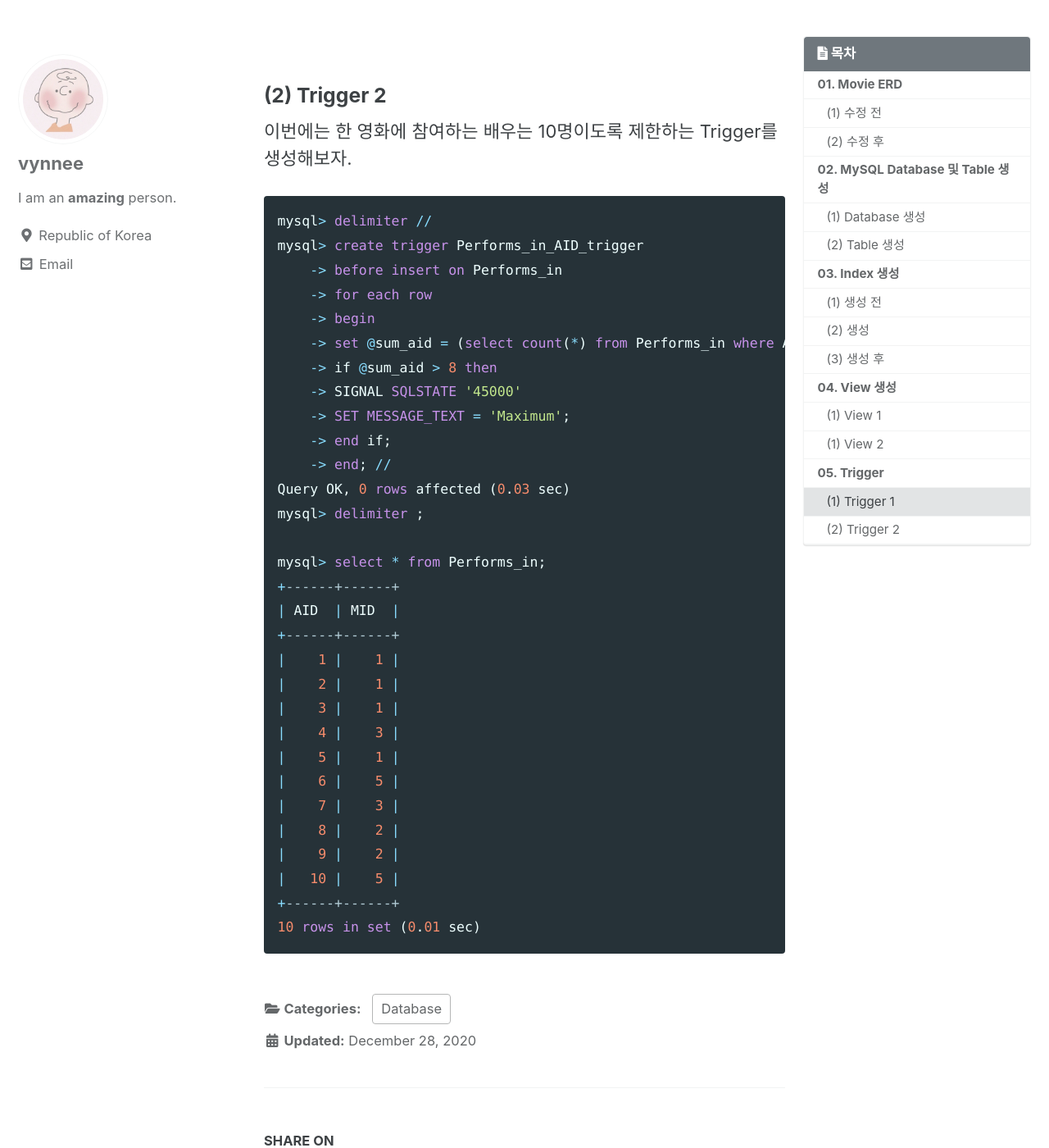
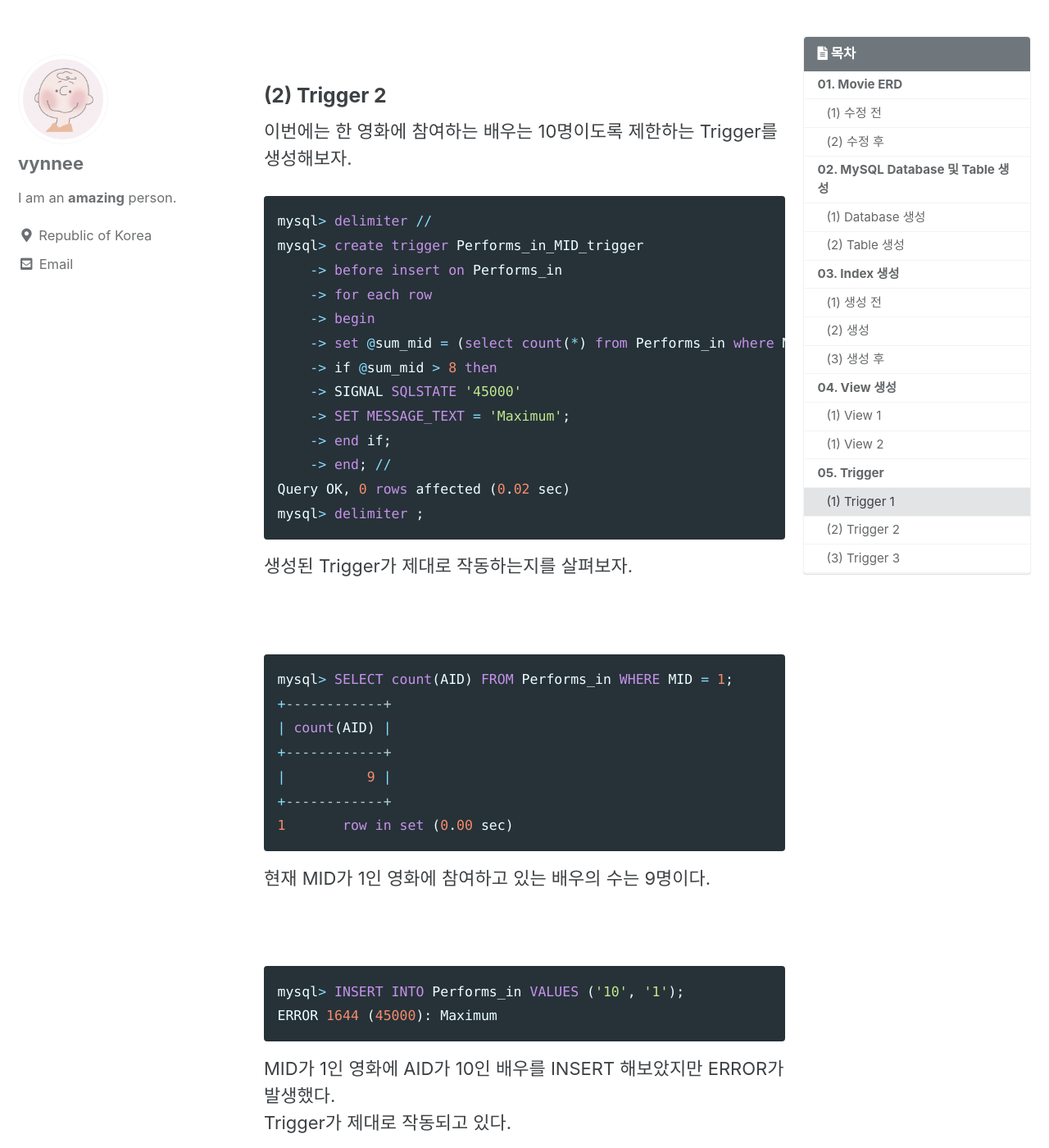
Before and after one commit to vynnee/vynnee.github.io, a Jekyll site: the page built from _posts/2020-12/eclipse/2020-12-28-db1.md, in a window 1280 px wide and 1400 px high, scrolled down 11314 px. Shown: the whole window at 82% size. Built offline with Jekyll 4.4.1, drawn with Linux system fonts in a browser that asks for light colours; cached includes are drawn as plain includes; comment, search, counter and statistics services are not loaded; some of the changed text lies outside the part shown.

Commit message:
[2021-01-02] post modify

````diff
--- a/_posts/2020-12/eclipse/2020-12-28-db1.md
+++ b/_posts/2020-12/eclipse/2020-12-28-db1.md
@@ -342,6 +342,51 @@ ERROR 1644 (45000): Maximum
 
 ```sql
 mysql> delimiter //
+mysql> create trigger Performs_in_MID_trigger
+    -> before insert on Performs_in
+    -> for each row
+    -> begin
+    -> set @sum_mid = (select count(*) from Performs_in where MID = NEW.MID);
+    -> if @sum_mid > 8 then
+    -> SIGNAL SQLSTATE '45000'
+    -> SET MESSAGE_TEXT = 'Maximum';
+    -> end if;
+    -> end; //
+Query OK, 0 rows affected (0.02 sec)
+mysql> delimiter ;
+```
+생성된 Trigger가 제대로 작동하는지를 살펴보자.<br>
+
+<br>
+
+```sql
+mysql> SELECT count(AID) FROM Performs_in WHERE MID = 1;
++------------+
+| count(AID) |
++------------+
+|          9 |
++------------+
+1	row in set (0.00 sec)
+```
+현재 MID가 1인 영화에 참여하고 있는 배우의 수는 9명이다.<br>
+
+<br>
+
+```sql
+mysql> INSERT INTO Performs_in VALUES ('10', '1');
+ERROR 1644 (45000): Maximum
+```
+MID가 1인 영화에 AID가 10인 배우를 INSERT 해보았지만 ERROR가 발생했다.<br>
+Trigger가 제대로 작동되고 있다.<br>
+
+<br>
+
+
+### (3) Trigger 3
+마지막으로 한 명의 배우는 열 개 이상의 영화에 참여할 수 없도록 제한하는 Trigger를 생성해보자.<br>
+
+```sql
+mysql> delimiter //
 mysql> create trigger Performs_in_AID_trigger
     -> before insert on Performs_in
     -> for each row
@@ -372,3 +417,4 @@ mysql> select * from Performs_in;
 +------+------+
 10 rows in set (0.01 sec)
 ```
+<br>
````
